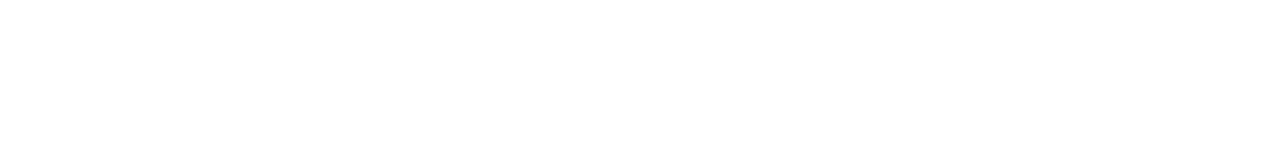
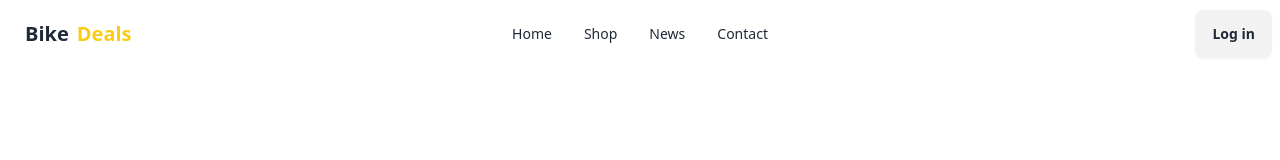
Before and after one commit to Faisal778/Bike-Deals, a plain HTML site: page index.html in a window 1280 px wide. Drawn offline with nearby package versions, Linux system fonts and the light colour scheme.

Commit message:
nav bar added

```diff
--- a/index.html
+++ b/index.html
@@ -12,6 +12,40 @@
 </head>
 
 <body>
+    <nav>
+        <div class="navbar bg-base-100">
+            <div class="navbar-start">
+                <div class="dropdown">
+                    <div tabindex="0" role="button" class="btn btn-ghost lg:hidden">
+                        <svg xmlns="http://www.w3.org/2000/svg" class="h-5 w-5" fill="none" viewBox="0 0 24 24"
+                            stroke="currentColor">
+                            <path stroke-linecap="round" stroke-linejoin="round" stroke-width="2"
+                                d="M4 6h16M4 12h8m-8 6h16" />
+                        </svg>
+                    </div>
+                    <ul tabindex="0"
+                        class="menu menu-sm dropdown-content mt-3 z-[1] p-2 shadow bg-base-100 rounded-box w-52">
+                        <li><a>Home</a></li>
+                        <li><a>Shop</a></li>
+                        <li><a>News</a></li>
+                        <li><a>Contact</a></li>
+                    </ul>
+                </div>
+                <a class="btn btn-ghost text-xl">Bike <span class = "text-yellow-400">Deals</span></a>
+            </div>
+            <div class="navbar-center hidden lg:flex">
+                <ul class="menu menu-horizontal px-1">
+                    <li><a>Home</a></li>
+                    <li><a>Shop</a></li>
+                    <li><a>News</a></li>
+                    <li><a>Contact</a></li>
+                </ul>
+            </div>
+            <div class="navbar-end">
+                <a class="btn">Log in</a>
+            </div>
+        </div>
+    </nav>
 </body>
 
 </html>
```
